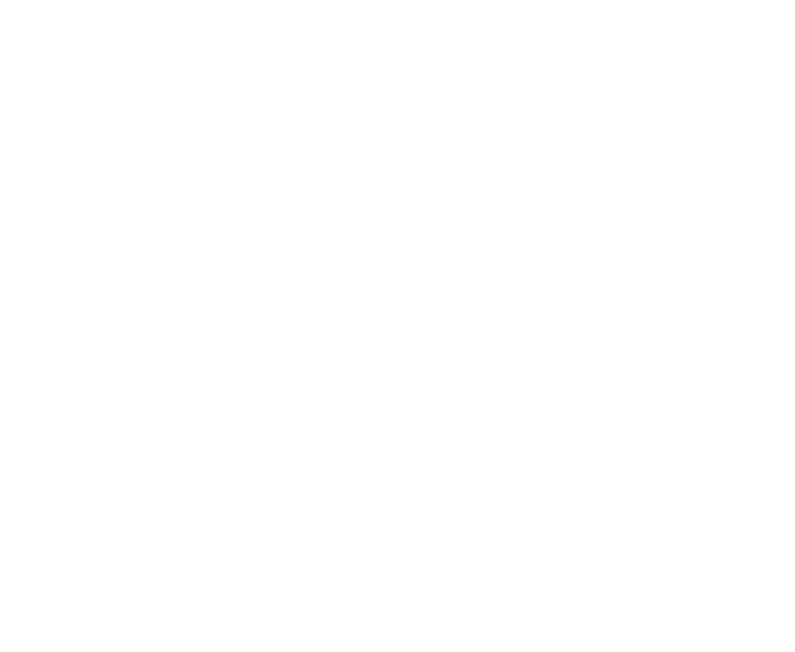
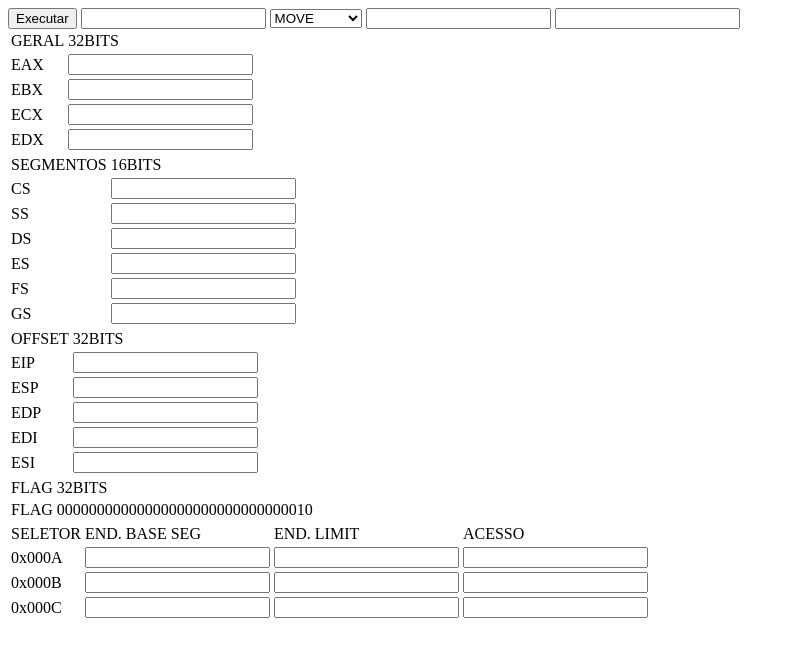
Before and after one commit to ptrrr1/mata48-x86inst-sim, a plain HTML site: page index.html in a window 1280 px wide. Shown: the whole page, without its empty margins (0-795 px from the left). Drawn offline with Linux system fonts and the light colour scheme.

Commit message:
add registers

```diff
--- a/index.html
+++ b/index.html
@@ -7,8 +7,165 @@
         <meta name="viewport" content="width=device-width, initial-scale=1">
         <link rel="icon" href="styles/favicon.ico">
         <link rel="stylesheet" href="styles/style.css">
-        <script src="main/main.js" async defer></script>
+        <script src="main/main.js" type="module" defer></script>
     </head>
     <body>
+        <button type="submit">Executar</button>
+        <!-- -------------------------------------------------------- -->
+        <input id="addr" type="text">
+        <!-- -------------------------------------------------------- -->
+        <select name="Instruções" id="inst">
+            <optgroup label="Moves">
+              <option value="move">MOVE</option>
+              <option value="push">PUSH</option>
+              <option value="pop">POP</option>
+              <option value="xchg">XCHG</option>
+            </optgroup>
+            <optgroup label="Aritimética">
+              <option value="add">ADD</option>
+              <option value="sub">SUB</option>
+              <option value="mul">MUL</option>
+              <option value="inc">INC</option>
+              <option value="dec">DEC</option>
+              <option value="neg">NEG</option>
+            </optgroup>
+            <optgroup label="Booleano">
+                <option value="and">AND</option>
+                <option value="or">OR</option>
+                <option value="xor">XOR</option>
+                <option value="not">NOT</option>
+            </optgroup>
+            <optgroup label="Teste/Comparação">
+                <option value="cmp">CMP</option>
+                <option value="jmp">JMP</option>
+                <option value="jxx">JXX</option>
+                <option value="call">CALL</option>
+                <option value="ret">RET</option>
+                <option value="iret">IRET</option>
+                <option value="loopxx">LOOPXX</option>
+            </optgroup>
+          </select>
+        <!-- -------------------------------------------------------- -->
+        <input id="dst" type="text">
+        <input id="src" type="text">
+        <!-- -------------------------------------------------------- -->
+          <table id="geral">
+            <tr>
+                <td>GERAL</td>
+                <td>32BITS</td>
+            </tr>
+            <tr>
+                <td>EAX</td>
+                <td><input id="eax" type="text"></td>
+            </tr>
+            <tr>
+                <td>EBX</td>
+                <td><input id="ebx" type="text"></td>
+            </tr>
+            <tr>
+                <td>ECX</td>
+                <td><input id="ecx" type="text"></td>
+            </tr>
+            <tr>
+                <td>EDX</td>
+                <td><input id="edx" type="text"></td>
+            </tr>
+        </table>
+        <!-- -------------------------------------------------------- -->
+        <table id="segmentos">
+            <tr>
+                <td>SEGMENTOS</td>
+                <td>16BITS</td>
+            </tr>
+            <tr>
+                <td>CS</td>
+                <td><input id="cs" type="text"></td>
+            </tr>
+            <tr>
+                <td>SS</td>
+                <td><input id="ss" type="text"></td>
+            </tr>
+            <tr>
+                <td>DS</td>
+                <td><input id="ds" type="text"></td>
+            </tr>
+            <tr>
+                <td>ES</td>
+                <td><input id="es" type="text"></td>
+            </tr>
+            <tr>
+                <td>FS</td>
+                <td><input id="fs" type="text"></td>
+            </tr>
+            <tr>
+                <td>GS</td>
+                <td><input id="gs" type="text"></td>
+            </tr>
+        </table>
+        <!-- -------------------------------------------------------- -->
+        <table id="offset">
+            <tr>
+                <td>OFFSET</td>
+                <td>32BITS</td>
+            </tr>
+            <tr>
+                <td>EIP</td>
+                <td><input id="eip" type="text"></td>
+            </tr>
+            <tr>
+                <td>ESP</td>
+                <td><input id="esp" type="text"></td>
+            </tr>
+            <tr>
+                <td>EDP</td>
+                <td><input id="edp" type="text"></td>
+            </tr>
+            <tr>
+                <td>EDI</td>
+                <td><input id="edi" type="text"></td>
+            </tr>
+            <tr>
+                <td>ESI</td>
+                <td><input id="esi" type="text"></td>
+            </tr>
+        </table>
+        <!-- -------------------------------------------------------- -->
+        <table id="flag">
+            <tr>
+                <td>FLAG</td>
+                <td>32BITS</td>
+            </tr>
+            <tr>
+                <td>FLAG</td>
+                <td id="rflag">00000000000000000000000000000010</td>
+            </tr>
+        </table>
+        <!-- -------------------------------------------------------- -->
+        <table id="sdt">
+            <tr>
+                <td>SELETOR</td>
+                <td>END. BASE SEG</td>
+                <td>END. LIMIT</td>
+                <td>ACESSO</td>
+            </tr>
+            <tr>
+                <td>0x000A</td>
+                <td><input id="base-cs" type="text"></td>
+                <td><input id="limit-cs" type="text"></td>
+                <td><input id="access-cs" type="text"></td>
+            </tr>
+            <tr>
+                <td>0x000B</td>
+                <td><input id="base-ss" type="text"></td>
+                <td><input id="limit-ss" type="text"></td>
+                <td><input id="access-ss" type="text"></td>
+            </tr>
+            <tr>
+                <td>0x000C</td>
+                <td><input id="base-ds" type="text"></td>
+                <td><input id="limit-ds" type="text"></td>
+                <td><input id="access-ds" type="text"></td>
+            </tr>
+        </table>
     </body>
 </html>
```
